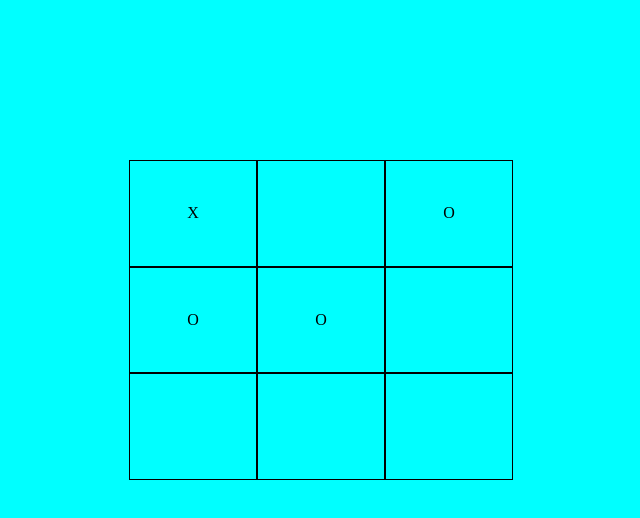
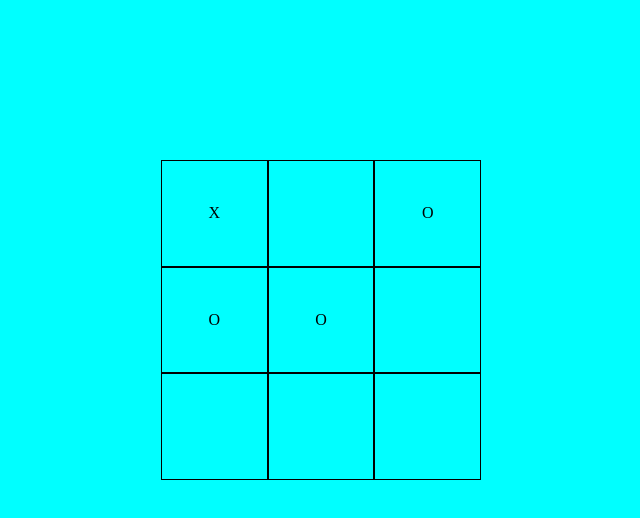
Before and after one commit to RazaNaqsh/project_TicTacToe, a website: page index.html in a window 1280 px wide. Both pictures are taken after a click on the element 512 px from the left and 213 px from the top of the page. Shown: the whole page, without its empty margins (319-959 px from the left). Drawn offline with Linux system fonts and the light colour scheme.

Commit message:
Refactored flow and board module

```diff
--- a/script.js
+++ b/script.js
@@ -1,13 +1,22 @@
 const player1 = {
-	name: "Light",
+	name: "X",
 	symbol: "X",
 };
 const player2 = {
-	name: "L",
+	name: "O",
 	symbol: "O",
 };
+
+const gameFlow = (() => {
+	const activePLayer = player1;
+	return {
+		activePLayer,
+	};
+})();
+
 const gameBoard = (() => {
 	const board = ["", "", "O", "O", "O", "", "", "", ""];
+
 	const container = document.querySelector(".container");
 	board.forEach((item, index) => {
 		const div = document.createElement("div");
@@ -16,26 +25,18 @@ const gameBoard = (() => {
 		div.innerHTML = item;
 		container.append(div);
 	});
-	return {
-		container,
-		board,
-	};
-})();
 
-const gameFlow = (() => {
-	let activePLayer = player1;
-	gameBoard.container.childNodes.forEach((childDiv) => {
-		childDiv.addEventListener("click", (e) => {
-			if (e.target.innerHTML === "") e.target.innerHTML = activePLayer.symbol;
-
-			let elToAdd = e.target.getAttribute("data-index");
-			console.log(elToAdd);
-
-			gameBoard.board.splice(elToAdd, 1, activePLayer.symbol);
-			console.log(gameBoard.board);
-
-			if (activePLayer === player1) activePLayer = player2;
-			else activePLayer = player1;
+	const childDivs = document.querySelectorAll(".grid-item");
+	childDivs.forEach((div) => {
+		div.addEventListener("click", (e) => {
+			if (e.target.innerHTML === "") {
+				e.target.innerHTML = gameFlow.activePLayer.symbol;
+				const elToAdd = e.target.getAttribute("data-index");
+				board.splice(elToAdd, 1, gameFlow.activePLayer.symbol);
+				if (gameFlow.activePLayer === player1) gameFlow.activePLayer = player2;
+				else gameFlow.activePLayer = player1;
+				console.log(board);
+			}
 		});
 	});
 })();
--- a/scss/layouts/_container.scss
+++ b/scss/layouts/_container.scss
@@ -3,7 +3,7 @@
 	margin-top: 10rem;
 	margin-inline: auto;
 	height: 40vh;
-	width: 30vw;
+	width: 25vw;
 	grid-template-rows: repeat(3, 1fr);
 	grid-template-columns: repeat(3, 1fr);
 	.grid-item {
```
Also changed, not shown: dist/style.css.
